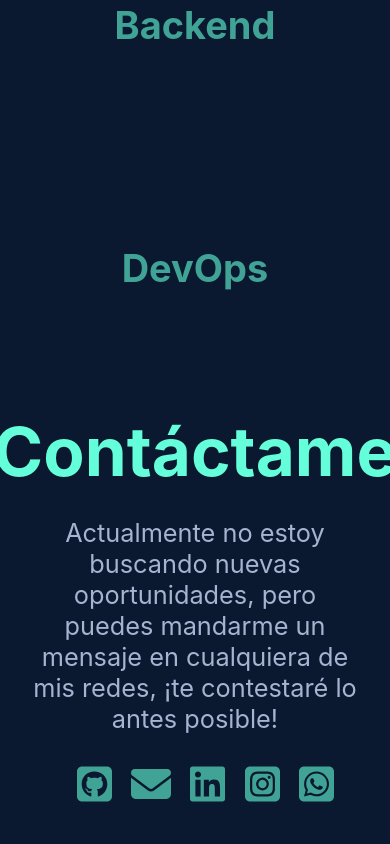
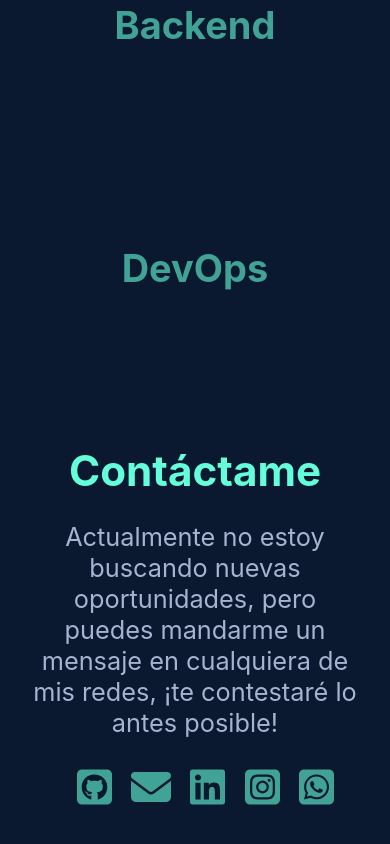
Before and after one commit to Noel1kt/Noel.dev, a React (Vite) app: page / in a window 390 px wide. Shown: the part 1631-2475 px from the top of the page. Built offline with nearby package versions, Linux system fonts and the light colour scheme.

Commit message:
media contact h1

```diff
--- a/src/App.css
+++ b/src/App.css
@@ -701,6 +701,10 @@
        text-align: center;
        margin-left: 5%;
      }
+     .section-contact h1{
+        margin-top: 10%;
+        font-size: 5vh;
+    }
 
      .section-contact p{
        width: 100%;
```
